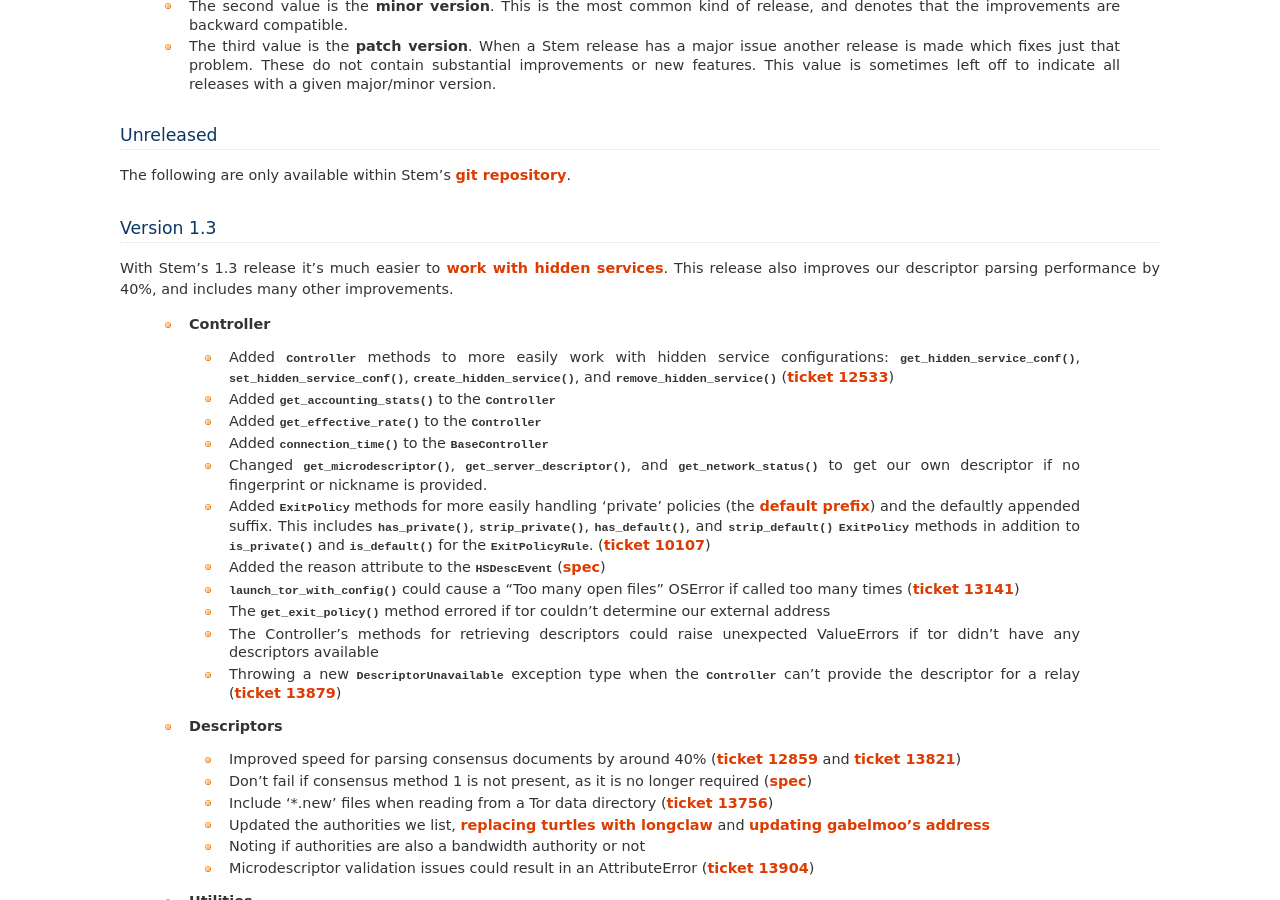
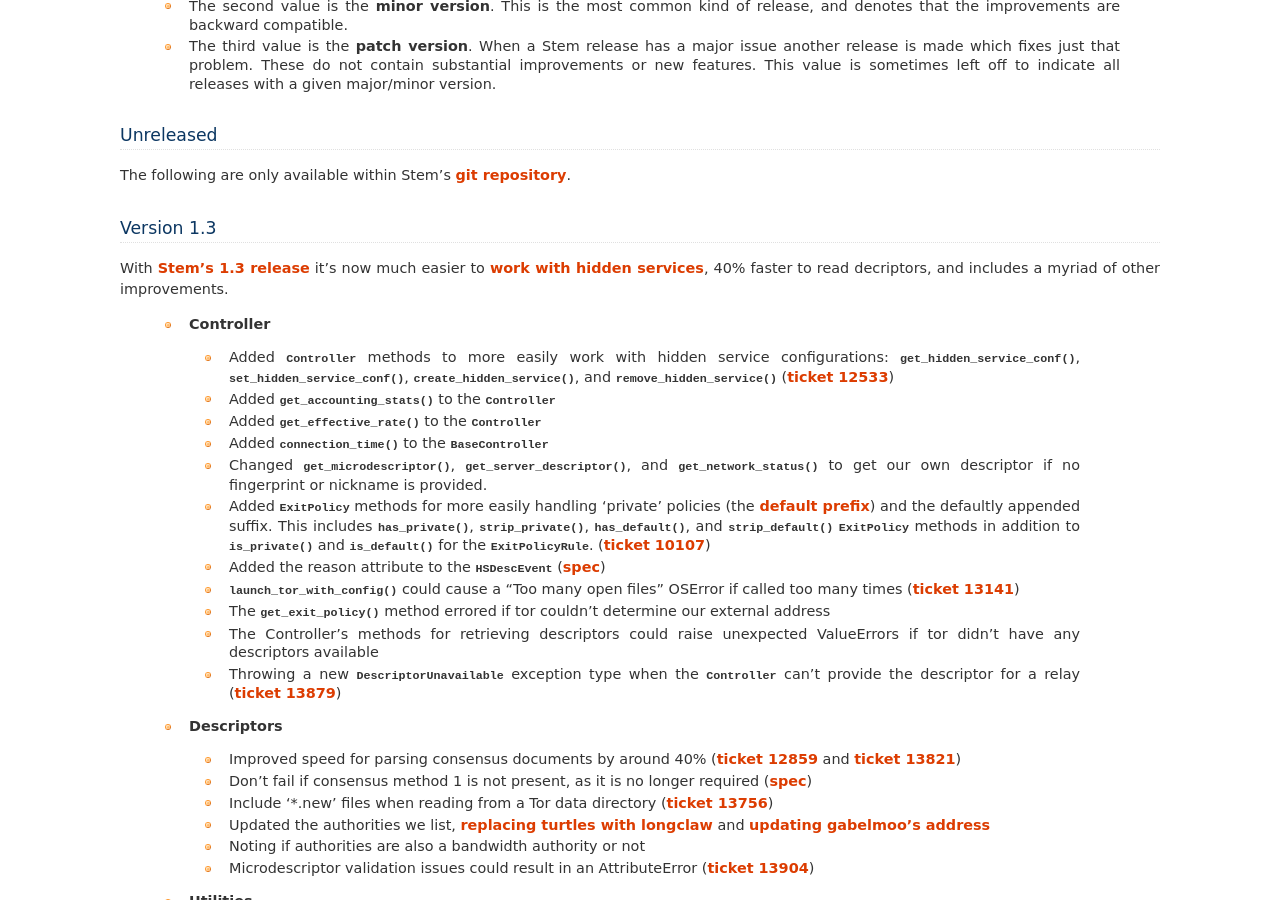
Before and after one commit to torproject/stem, a Sphinx documentation site: the page built from docs/change_log.rst, in a window 1280 px wide and 900 px high, scrolled down 517 px. Built offline with Sphinx 7.4.7, drawn with Linux system fonts in a browser that asks for light colours.

Commit message:
Citing blog announcement for our release

```diff
--- a/docs/change_log.rst
+++ b/docs/change_log.rst
@@ -46,10 +46,10 @@
 Version 1.3
 -----------
 
-With Stem's 1.3 release it's much easier to `work with hidden services
-<tutorials/over_the_river.html>`_. This release also improves our
-descriptor parsing performance by 40%, and includes many other
-improvements.
+With `Stem's 1.3 release <https://blog.torproject.org/blog/stem-release-13>`_
+it's now much easier to `work with hidden services
+<tutorials/over_the_river.html>`_, 40% faster to read decriptors, and includes
+a myriad of other improvements.
 
  * **Controller**
 
```
